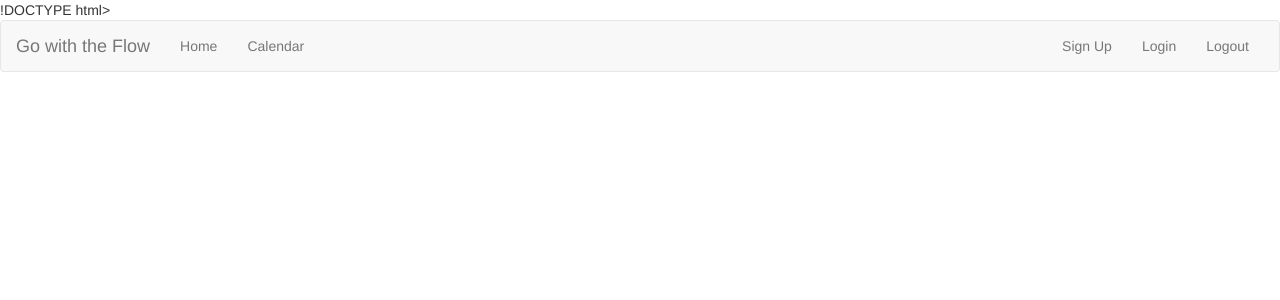
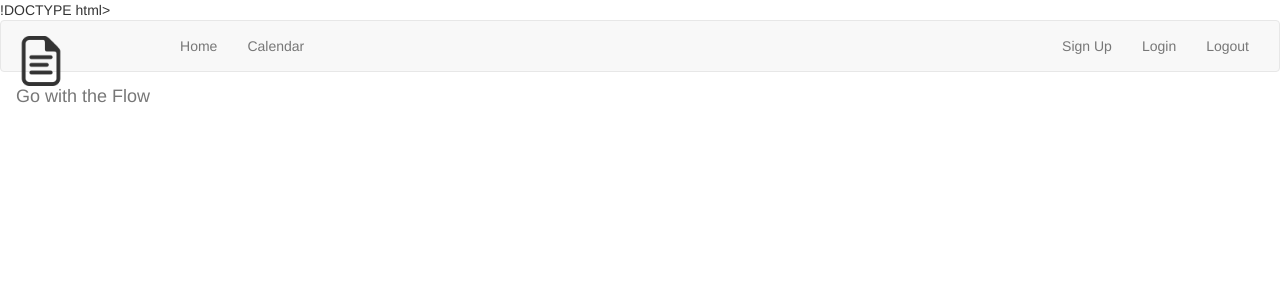
Before and after one commit to drothblatt/Untitled, a Flask app: template templates/master.html in a window 1280 px wide. Shown: the top 300 px of the page. Run offline with Flask 2, Linux system fonts and the light colour scheme; the template is opened without the code that fills it, so the values that code supplies are empty; some libraries are stand-ins or nearby versions.

Commit message:
Master page and dummy home page

```diff
--- a/templates/master.html
+++ b/templates/master.html
@@ -11,7 +11,7 @@
 <nav class="navbar navbar-default">
 <div class="container-fluid">
 <div class="navbar-header">
-<a class="navbar-brand" href="/home">Go with the Flow</a>
+<a class="navbar-brand" href="/home"><img src="../static/Logo.png" height="50" width="50">Go with the Flow</a>
 </div>
 <div class="collapse navbar-collapse" id="bs-example-navbar-collapse-1">
 <ul class="nav navbar-nav">
```
Also changed, not shown: templates/home.html (added, +7 -0 lines), static/Logo.png (added).
